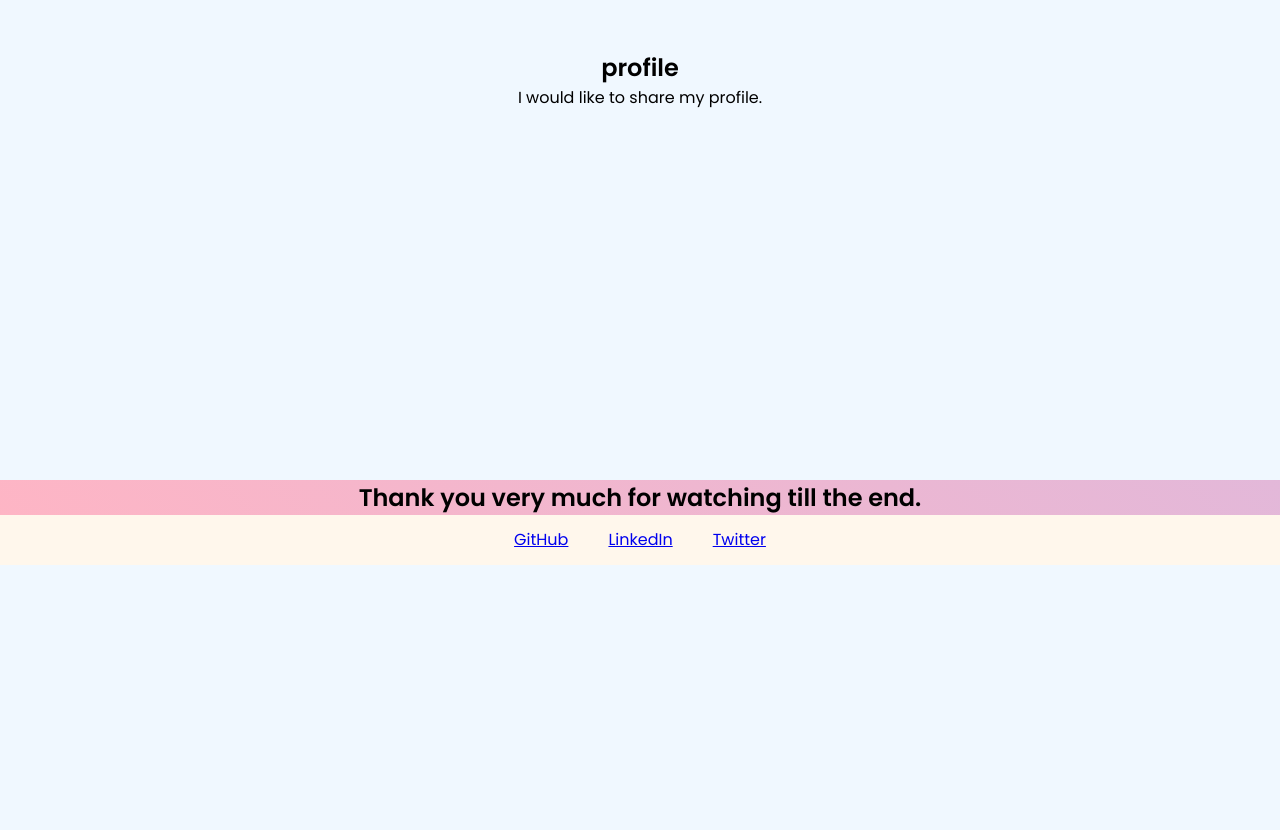
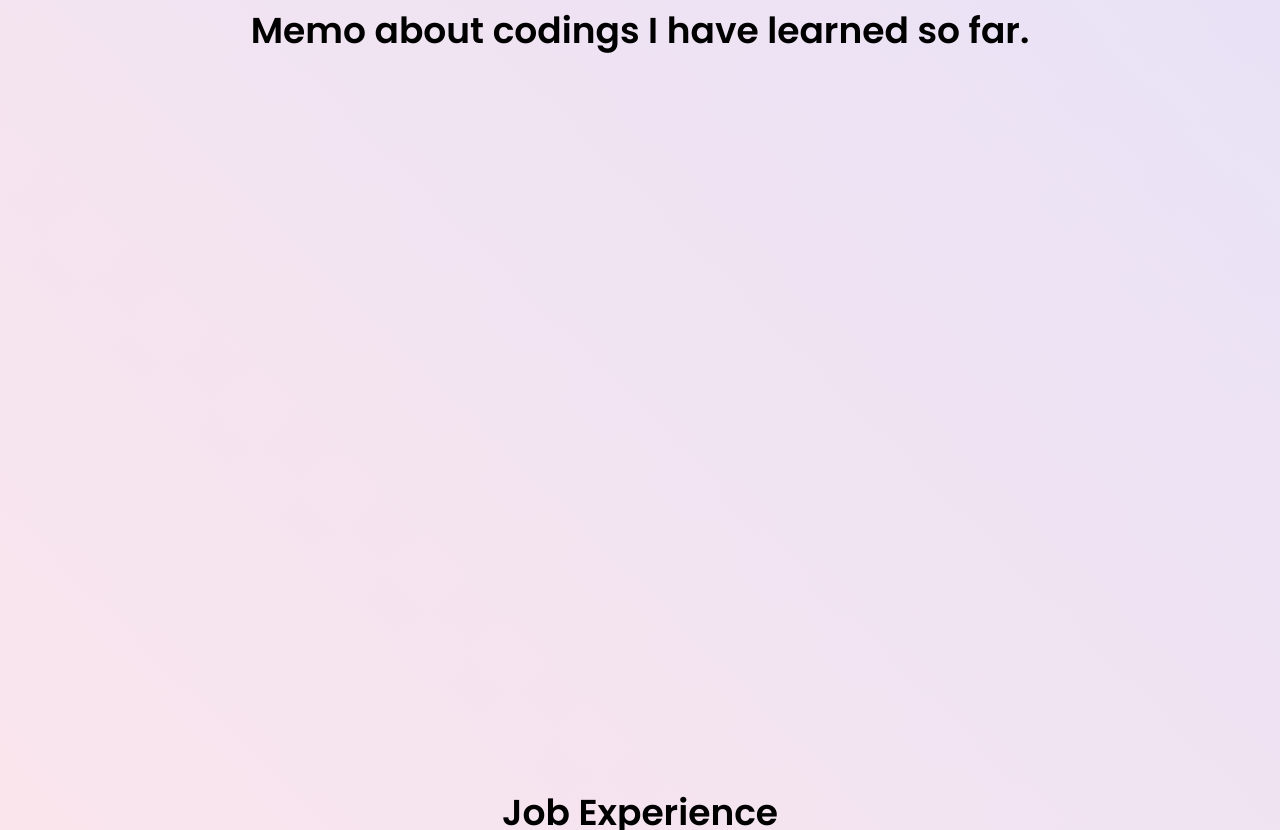
Before and after one commit to khiz125/portfolio, a plain HTML site: page public/index.html in a window 1280 px wide. Shown: the part 1970-2800 px from the top of the page. Before the commit the page ends 2535 px from the top, so only its background shows below. Drawn offline with Linux system fonts and the light colour scheme; a script that the page names is missing.

Commit message:
modified navber and footer html tab and css

```diff
--- a/public/index.html
+++ b/public/index.html
@@ -26,20 +26,25 @@
     <main>
       <section id="about-this-site">
         <h2>About this site</h2>
-        <p>Hi! My name is Kenichiro Hirose. This is my first portfolio site.</p>
+        <p>Hi! My name is Kenichiro Hirose. This is my first portfolio website.</p>
       </section>
       <section id="about-me">
         <h2>About me</h2>
         <img src="#" alt="my-picture">
-        <p>I'm in the middle of forties now. And I start to challenging to become an engineer.</p>
+        <p>I'm in the middle of forties. And I start to challenging to become an engineer.</p>
       </section>
-      <section id="profile">
-        <h2>profile</h2>
-        <p>I would like to share my profile.</p>
+      <section id="coding-history">
+        <h2>Memo about codings I have learned so far.</h2>
+      </section>
+      <section id="job-experience">
+        <h2>Job Experience</h2>
+        <p>I would like to share my job experience.</p>
       </section>
     </main>
     <footer>
-      <h2>Thank you very much for watching till the end.</h2>
+      <section id="bottom">
+        <h2>Thank you very much for watching till the end.</h2>
+      </section>
       <div class="sns-container">
         <ul class="sns-bar">
           <li><a href="#">GitHub</a></li>
--- a/public/style.css
+++ b/public/style.css
@@ -6,12 +6,16 @@
 }
 
 body {
-  background: linear-gradient(45deg, #ffb5c4, #b0bdff);
-  background-color: aliceblue;
+  background: linear-gradient(45deg, #ffe6ea, #d8dfff);
+  font-size: 1.5rem;
 }
 
 .nav-container {
-  background-color: rgb(255, 247, 236);
+  width: 100vw;
+  background-color: aliceblue;
+  position: fixed;
+  opacity: 0.8;
+  padding: 1% 5% 1% 0;
 }
 
 .navbar {
@@ -22,7 +26,6 @@ body {
 #about-this-site {
   width: 100vw;
   height: 100vh;
-  background-color: aliceblue;
   display: flex;
   align-items: center;
   justify-content: center;
@@ -40,10 +43,19 @@ body {
   text-align: center;
 }
 
-#profile {
+#coding-history {
   width: 100vw;
   height: 100vh;
-  background-color: aliceblue;
+  display: flex;
+  align-items: center;
+  justify-content: center;
+  flex-direction: column;
+  text-align: center;
+}
+
+#job-experience {
+  width: 100vw;
+  height: 100vh;
   display: flex;
   align-items: center;
   justify-content: center;
@@ -54,11 +66,24 @@ body {
 
 
 footer {
+  display: flex;
+  flex-direction: column;
   text-align: center;
+  background-color: #ffc4ce;
+  width: 100vw;
+  height: 20vh;
+}
+
+#bottom {
+  min-height: 20vh;
+  line-height: 20vh;
 }
 
 .sns-container {
-  background-color: rgb(255, 247, 236);
+  background-color: rgb(255, 218, 167);
+  margin: 0;
+  padding: 1% 0;
+  bottom: 0;
 }
 
 .sns-bar {
@@ -72,3 +97,8 @@ li {
   line-height: 50px;
   padding: 0 20px;
 }
+
+li > a {
+  color: rgb(236, 96, 96);
+  text-decoration: none;
+}
```
